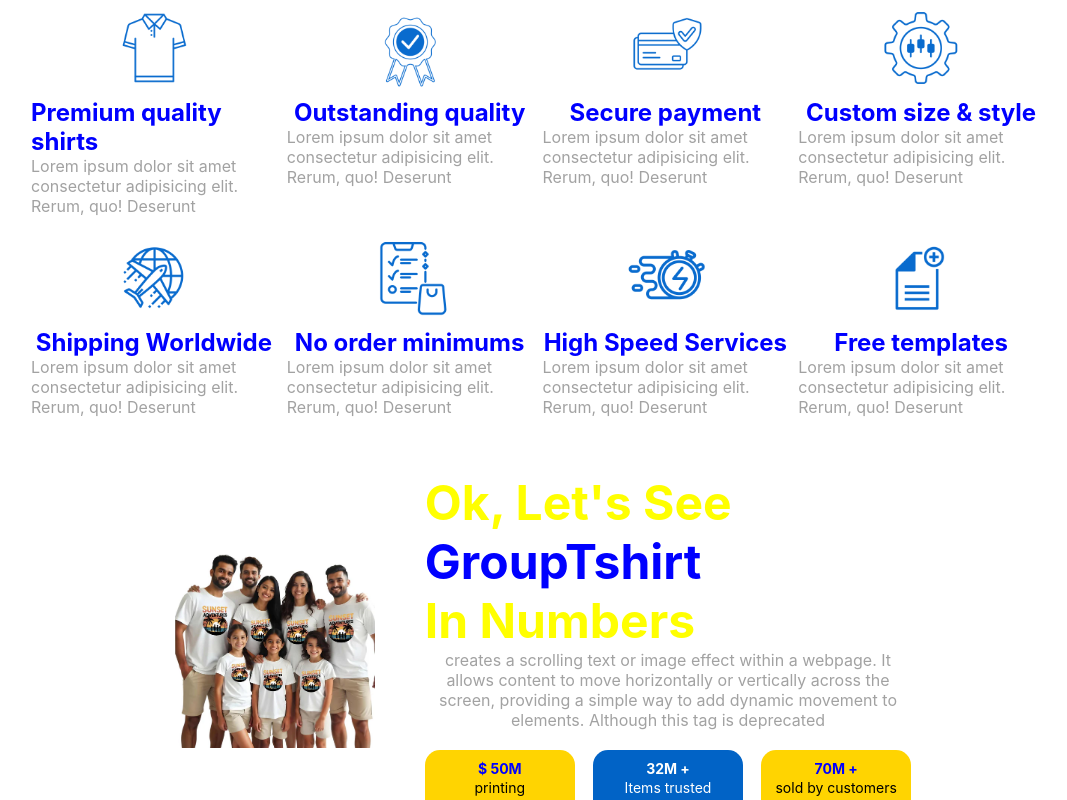
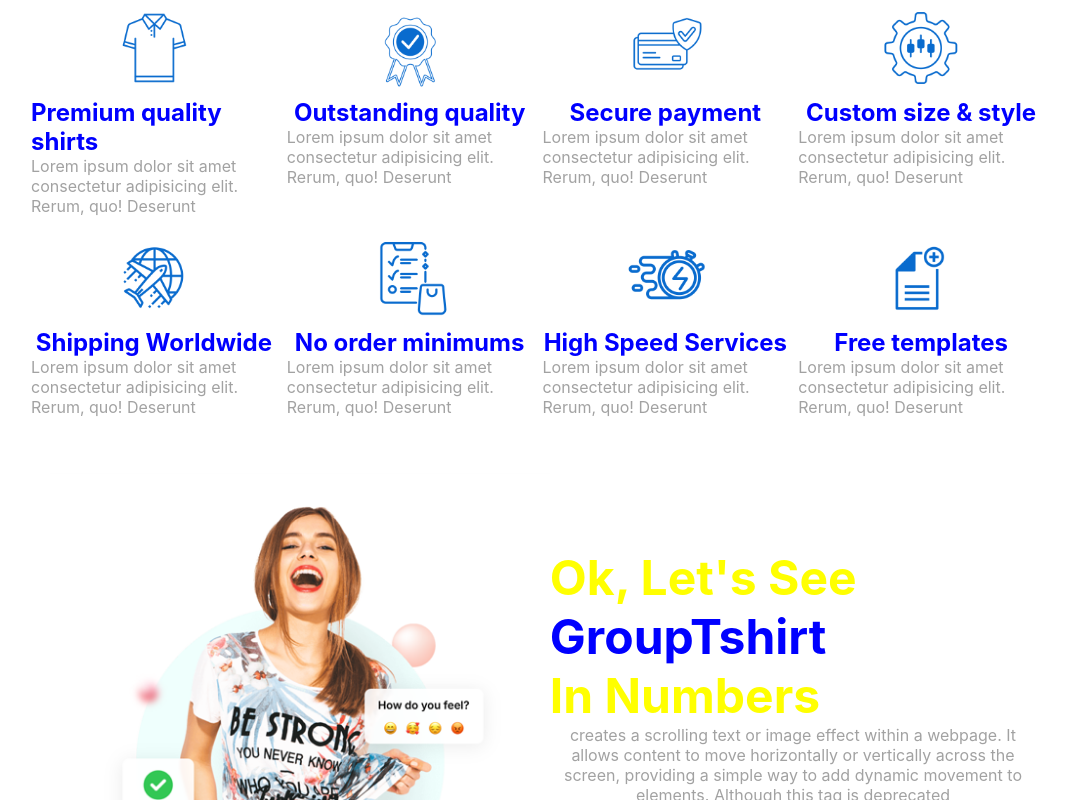
Before and after one commit to SumeshS03/Group-T-shirt, a React (Create React App) app: page /home in a window 1280 px wide. Shown: the part 2000-2800 px from the top of the page, without its empty margins (97-1164 px from the left). Built offline with nearby package versions, Linux system fonts and the light colour scheme.

Commit message:
background girl added

```diff
--- a/src/pages/Homecontent.css
+++ b/src/pages/Homecontent.css
@@ -263,28 +263,26 @@
     color: #ababab; /* Changes text color to white */
 }
 .verify-photo{
+
     width: 100%;
-    /* height: 450px; */
+
     background-color:  white;
     display: flex;
-    gap: 50px;
+
     align-items: center;
     justify-content: center;
     margin-top: 40px;
     margin-bottom: 40px;
 }
 .verify-photo-box{
-     /* width: 50%;
-     height: 50%; */
-     /* margin: 60px; */
-     /* margin-right: 0px; */
+
      background-color: white;
 }
 .verify-photo-text{
     width: 38%;
      /* height: 50%; */
      /* margin: 60px; */
-     margin-left: 0px;
+
      background-color: white;
      display: flex;
      flex-direction: column;
--- a/src/pages/Homecontent.jsx
+++ b/src/pages/Homecontent.jsx
@@ -21,6 +21,7 @@
 import outstandquality from "../images/Outstanding-Quality1.png"
 import tshirtmen from "../images/tshirtimage.png"
 import tshirtmen1 from "../images/tshiirtimage1.png"
+import bg2 from "../images/bg2.png"
 
 import tshirt from "../images/yourstyle.png";
 import yourprintone from "../images/yourprint.png";
@@ -404,9 +405,9 @@
         <div className="verify-photo">
           <div className="verify-photo-box">
             <img
-              src={logo}
+              src={require("../images/Girl-image.png")}
               alt="logo"
-              style={{ width: "200px", height: "200px" }}
+              style={{ width: "500px", height: "500px" }}
             ></img>
           </div>
           <div className="verify-photo-text">
```
Also changed, not shown: src/images/Girl-image.png (added).
